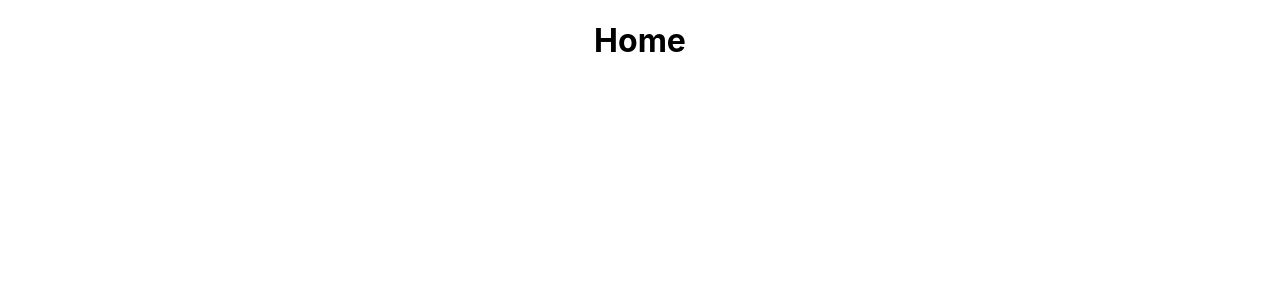
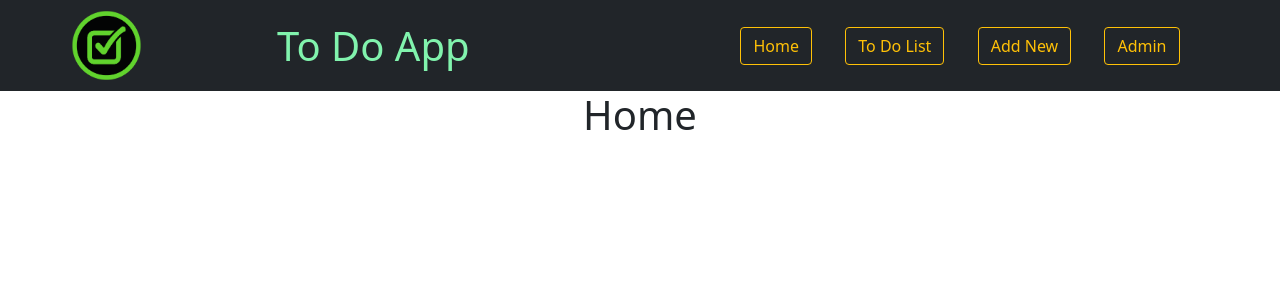
Before and after one commit to SumuduPriyabhashinee/To_Do_App, a React (Create React App) app: page / in a window 1280 px wide. Shown: the top 300 px of the page. Built offline with nearby package versions, Linux system fonts and the light colour scheme.

Commit message:
add navbar

```diff
--- a/package.json
+++ b/package.json
@@ -6,7 +6,9 @@
     "@testing-library/jest-dom": "^5.14.1",
     "@testing-library/react": "^11.2.7",
     "@testing-library/user-event": "^12.8.3",
+    "bootstrap": "^5.1.3",
     "react": "^17.0.2",
+    "react-bootstrap": "^2.0.0",
     "react-dom": "^17.0.2",
     "react-router-dom": "^5.3.0",
     "react-scripts": "4.0.3",
--- a/src/App.js
+++ b/src/App.js
@@ -1,11 +1,13 @@
 import './App.css';
 import { BrowserRouter } from 'react-router-dom';
 import Routes from './components/routes/Routes';
+import Navibar from './components/navibar/Navibar'
 
 function App() {
   return (
     <div className="App">
       <BrowserRouter>
+        <Navibar/>
         <Routes />
       </BrowserRouter>
     </div>
--- /dev/null
+++ b/src/components/navibar/Navibar.css
@@ -0,0 +1,20 @@
+.links{
+    color: rgb(27, 216, 207);
+    font-size: 29px;
+    font-weight: "bold";
+}
+
+.links:hover{
+    color: rgb(200, 231, 240);
+}
+
+.headerlogo{
+    width: 75px;
+    height: auto;
+}
+
+.t1{
+    color: rgb(129, 243, 173);
+    font-size: 40px;
+    font-weight: "bold";
+}
--- /dev/null
+++ b/src/components/navibar/Navibar.js
@@ -0,0 +1,44 @@
+import React from 'react';
+import { Navbar, Nav } from 'react-bootstrap';
+import { Link } from 'react-router-dom';
+import logo from "../../assests/logo.png"
+
+import './Navibar.css';
+
+const Navibar = () => {
+  const clickRegister = (event) => {
+    window.location.href = `/users/register`;
+}
+
+const clickAdmin = (event) => {
+    window.location.href = `/admin`;
+}
+
+const clickAbout = (event) => {
+  window.location.href = `/about`;
+}
+
+const clickNews = (event) => {
+    window.location.href = `/news`;
+}
+  return (
+    <Navbar bg="dark" variant="dark">
+      <div class="col-2">
+      <img className="headerlogo" src={logo} alt="" />
+        </div>
+        <div class="col-3">
+        <div class="t1">To Do App</div>
+        </div>
+        <div class="col-1">
+        </div>
+        <div class="col-6">
+    <button type="button" class="btn btn-outline-warning " onClick={clickRegister}>Home</button>&nbsp;&nbsp;&nbsp;&nbsp;&nbsp;&nbsp;&nbsp;&nbsp;
+    <button type="button" class="btn btn-outline-warning " onClick={clickNews}>To Do List</button>&nbsp;&nbsp;&nbsp;&nbsp;&nbsp;&nbsp;&nbsp;&nbsp;
+    <button type="button" class="btn btn-outline-warning "onClick={clickAbout}>Add New</button>&nbsp;&nbsp;&nbsp;&nbsp;&nbsp;&nbsp;&nbsp;&nbsp;
+    <button type="button" class="btn btn-outline-warning "onClick={clickAdmin}>Admin</button>
+    </div>
+    </Navbar>
+  );
+}
+
+export default Navibar;
--- a/src/index.js
+++ b/src/index.js
@@ -3,6 +3,7 @@ import ReactDOM from 'react-dom';
 import './index.css';
 import App from './App';
 import reportWebVitals from './reportWebVitals';
+import 'bootstrap/dist/css/bootstrap.min.css';
 
 ReactDOM.render(
   <React.StrictMode>
```
Also changed, not shown: 1 other file (tests, documents, lock files or other folders).
